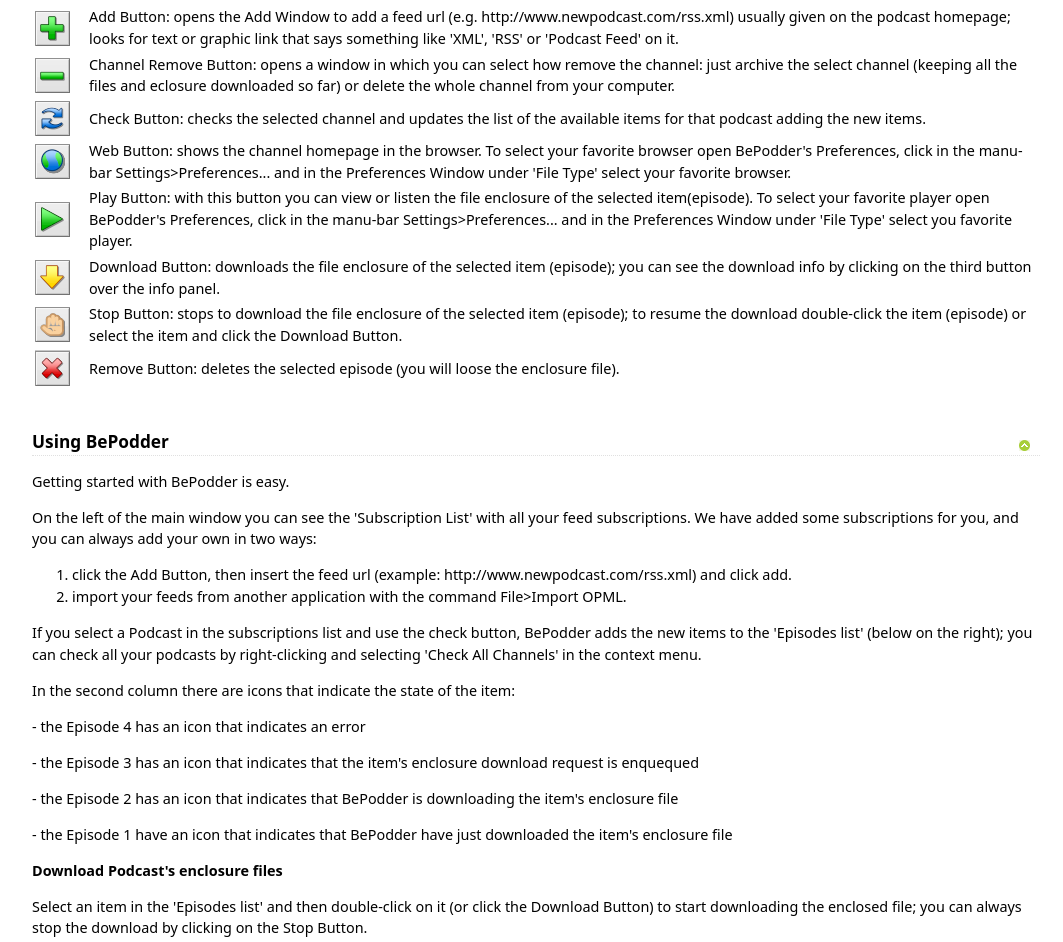
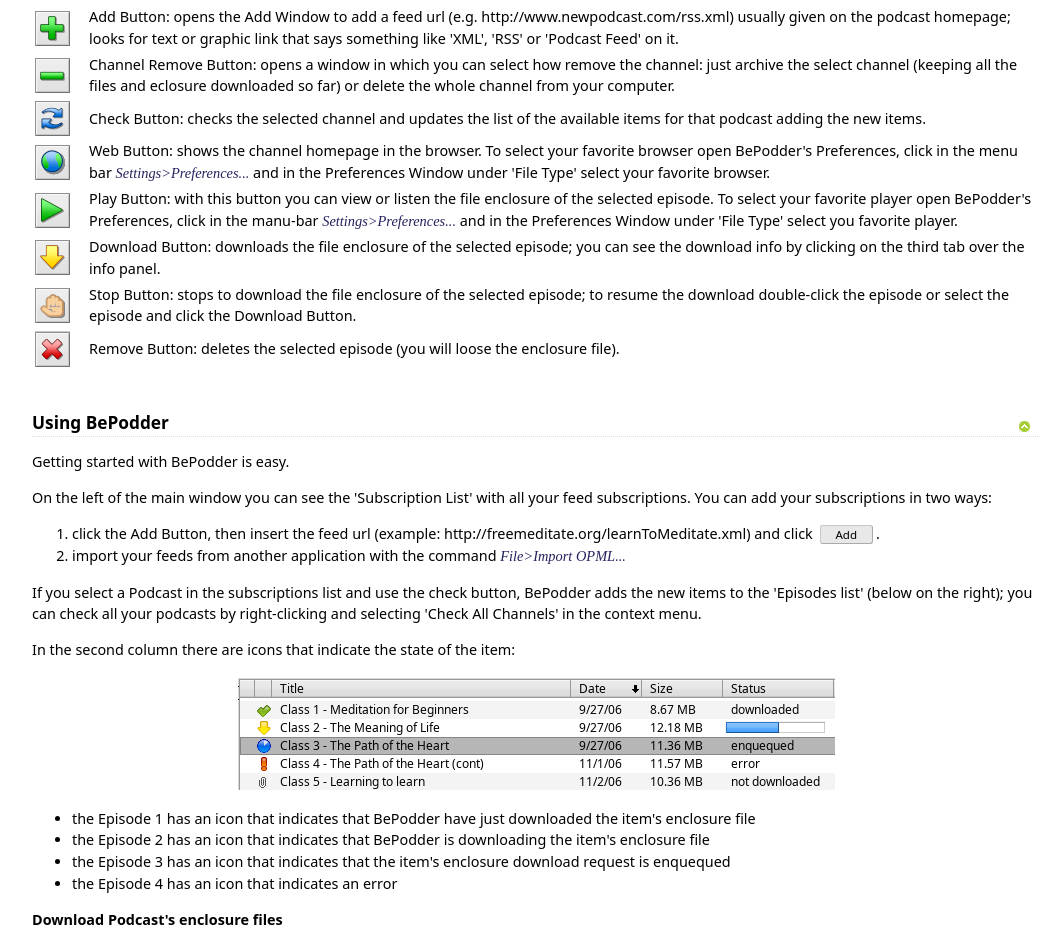
Before and after one commit to HaikuArchives/BePodder, a plain HTML site: page docs/ReadMe.html in a window 1280 px wide. Shown: the part 1648-2590 px from the top of the page, without its empty margins (8-1071 px from the left). Drawn offline with Linux system fonts and the light colour scheme.

Commit message:
Add download status image + small improvements

```diff
--- a/docs/ReadMe.html
+++ b/docs/ReadMe.html
@@ -283,13 +283,13 @@ for <a href="http://www.haiku-os.org">Haiku</a></p>
 </td></tr>
 <tr><td><img src="images/check_channel.png" /></td><td>Check Button: checks the selected channel and updates the list of the available items for that podcast adding the new  items.
 </td></tr>
-<tr><td><img src="images/web_channel.png" /></td><td>Web Button: shows the channel homepage in the browser. To select your favorite browser open BePodder's Preferences, click in the manu-bar Settings>Preferences... and in the Preferences Window under 'File Type' select your favorite browser.
+<tr><td><img src="images/web_channel.png" /></td><td>Web Button: shows the channel homepage in the browser. To select your favorite browser open BePodder's Preferences, click in the menu bar <span class="menu">Settings>Preferences...</span> and in the Preferences Window under 'File Type' select your favorite browser.
 </td></tr>
-<tr><td><img src="images/play_episode.png" /></td><td>Play Button: with this button you can view or listen the file enclosure of the selected item(episode). To select your favorite player open BePodder's  Preferences, click in the manu-bar Settings>Preferences... and in the Preferences Window under 'File Type' select you favorite player.
+<tr><td><img src="images/play_episode.png" /></td><td>Play Button: with this button you can view or listen the file enclosure of the selected episode. To select your favorite player open BePodder's  Preferences, click in the manu-bar <span class="menu">Settings>Preferences...</span> and in the Preferences Window under 'File Type' select you favorite player.
 </td></tr>
-<tr><td><img src="images/download_episode.png" /></td><td>Download Button: downloads the file enclosure of the selected item (episode); you can see the download info by clicking on the third button over the info panel.
+<tr><td><img src="images/download_episode.png" /></td><td>Download Button: downloads the file enclosure of the selected episode; you can see the download info by clicking on the third tab over the info panel.
 </td></tr>
-<tr><td><img src="images/stop_episode.png" /></td><td>Stop Button: stops to download the file enclosure of the selected item (episode); to resume the download double-click the item (episode) or select the item and click the Download Button.
+<tr><td><img src="images/stop_episode.png" /></td><td>Stop Button: stops to download the file enclosure of the selected episode; to resume the download double-click the episode or select the episode and click the Download Button.
 </td></tr>
 <tr><td><img src="images/remove_episode.png" /></td><td>Remove Button: deletes the selected episode (you will loose the enclosure file).
 </td></tr>
@@ -300,24 +300,37 @@ for <a href="http://www.haiku-os.org">Haiku</a></p>
 <a href="#"><img src="./images/up.png" style="border:none;float:right" alt="index" /></a>
 <a id="usage" name="usage">Using BePodder</a></h2>
 <p>Getting started with BePodder is easy.</p>
-<p>On the left of the main window you can see the 'Subscription List' with all your feed subscriptions. We have added some subscriptions for you, and you can always add your own in two ways:</p>
+<p>On the left of the main window you can see the 'Subscription List' with all your feed subscriptions. You can add your subscriptions in two ways:
+<!--We have added some subscriptions for you, and you can always add your own in two ways:--></p>
 
 <ol>
-<li>click the Add Button, then insert the feed url (example: http://www.newpodcast.com/rss.xml) and click add.</li>
+<li>click the Add Button, then insert the feed url (example: http://freemeditate.org/learnToMeditate.xml) and click <span class="button">Add</span>.</li>
  <!--<li>in the menubar select 'Directory' and then 'Podcast list' or another list, choose a podcast and click 'Subscribe'.</li>-->
-<li>import your feeds from another application with the command File>Import OPML.</li>
+<li>import your feeds from another application with the command <span class="menu">File>Import OPML...</span></li>
 </ol>
 
 
 <p>If you select a Podcast in the subscriptions list and use the check button, BePodder adds the new items to the 'Episodes list' (below on the right); you can check all your podcasts by right-clicking and selecting 'Check All Channels' in the context menu.</p>
 
 <!--			<p>Look at the screenshot above, there are 3 new items indicated by a black dot in the first column of the 'Episodes list'.</p>  -->
+
+
+
+
 <p>In the second column there are icons that indicate the state of the item:</p>
-<p>- the Episode 4 has an icon that indicates an error</p>
-<p>- the Episode 3 has an icon that indicates that the item's enclosure download request is enquequed</p>
-<p>- the Episode 2 has an icon that indicates that BePodder is downloading the item's enclosure file</p>
-<p>- the Episode 1 have an icon that indicates that BePodder have just downloaded the item's enclosure file</p>
 
+<div align="center">
+<table><tr><td align="center">
+<img src="./images/en/BePodder_episodes_status.png" alt="Episodes status" /></td></tr>
+</table>
+</div>
+
+<ul>
+<li>the Episode 1 has an icon that indicates that BePodder have just downloaded the item's enclosure file</li>
+<li>the Episode 2 has an icon that indicates that BePodder is downloading the item's enclosure file</li>
+<li>the Episode 3 has an icon that indicates that the item's enclosure download request is enquequed</li>
+<li>the Episode 4 has an icon that indicates an error</li>
+</ul>
 
 <h3>Download Podcast's enclosure files</h3>
 
```
Also changed, not shown: docs/images/en/BePodder_episodes_status.png (added).
